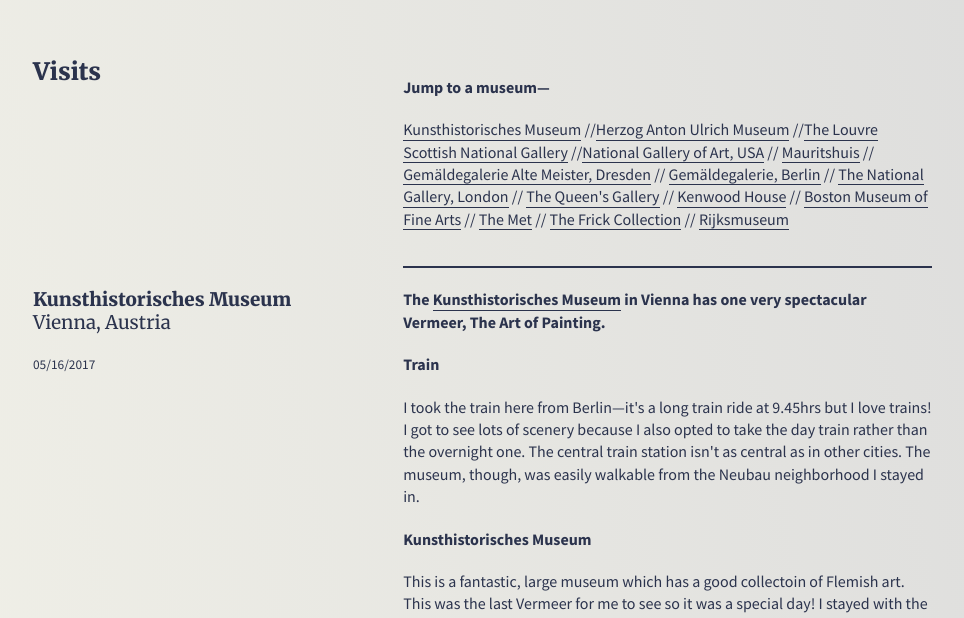
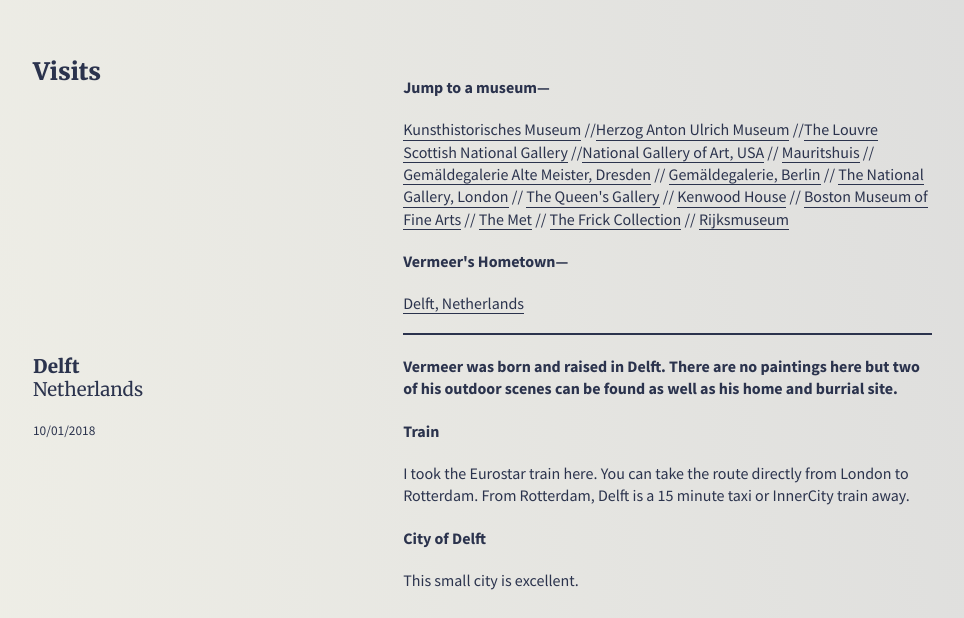
Before and after one commit to jlord/vermeer, a website: page visits.html in a window 1280 px wide. Shown: the part 179-797 px from the top of the page, without its empty margins (157-1121 px from the left). Drawn offline with Linux system fonts and the light colour scheme.

Commit message:
Start visit text

```diff
--- a/visits.html
+++ b/visits.html
@@ -40,8 +40,26 @@
         <div class="most divider-line">
           <h4>Jump to a museum—</h4>
 
-          <p><a href="#vienna">Kunsthistorisches Museum</a> //<a href="#bruns">Herzog Anton Ulrich Museum</a> //<a href="#louvre">The Louvre</a> <a href="#scot">Scottish National Gallery</a> //<a href="#nga">National Gallery of Art, USA</a> // <a href="#mauritshuis">Mauritshuis</a> // <a href="gemaldegalerie-dresden">Gemäldegalerie Alte Meister, Dresden</a> // <a href="gemaldegalerie-berlin">Gemäldegalerie, Berlin</a> // <a href="#national-gallery-lon">The National Gallery, London</a> // <a href="#queens-gallery">The Queen's Gallery</a> // <a href="#kenwood">Kenwood House</a> // <a href="#mfa">Boston Museum of Fine Arts</a> // <a href="#the-met">The Met</a> // <a href="#frick">The Frick Collection</a> // <a href="#rijksmuseum">Rijksmuseum</a></p>
+          <p><a href="#vienna">Kunsthistorisches Museum</a> //<a href="#bruns">Herzog Anton Ulrich Museum</a> //<a href="#louvre">The Louvre</a> <a href="#scot">Scottish National Gallery</a> //<a href="#nga">National Gallery of Art, USA</a> // <a href="#mauritshuis">Mauritshuis</a> // <a href="gemaldegalerie-dresden">Gemäldegalerie Alte Meister, Dresden</a> // <a href="gemaldegalerie-berlin">Gemäldegalerie, Berlin</a> // <a href="#national-gallery-lon">The National Gallery, London</a> // <a href="#queens-gallery">The Queen's Gallery</a> // <a href="#kenwood">Kenwood House</a> // <a href="#mfa">Boston Museum of Fine Arts</a> // <a href="#the-met">The Met</a> // <a href="#frick">The Frick Collection</a> // <a href="#rijksmuseum">Rijksmuseum</a>
+          </p>
+
+          <h4>Vermeer's Hometown—</h4>
+          <a href="#delft">Delft, Netherlands</a>
         </div>
+
+        <section>
+          <div class="some">
+            <h3 id="delft">Delft<span class="no-bold"><br>Netherlands</span></h3>
+            <small>10/01/2018</small>
+          </div>
+          <div class="most divider-line">
+            <p><b>Vermeer was born and raised in Delft. There are no paintings here but two of his outdoor scenes can be found as well as his home and burrial site.</b></p>
+            <h4>Train</h4>
+            <p>I took the Eurostar train here. You can take the route directly from London to Rotterdam. From Rotterdam, Delft is a 15 minute taxi or InnerCity train away.</p>
+            <h4>City of Delft</h4>
+            <p>This small city is excellent. </p>
+          </div>
+        </section>
 
         <section>
           <div class="some">
```
